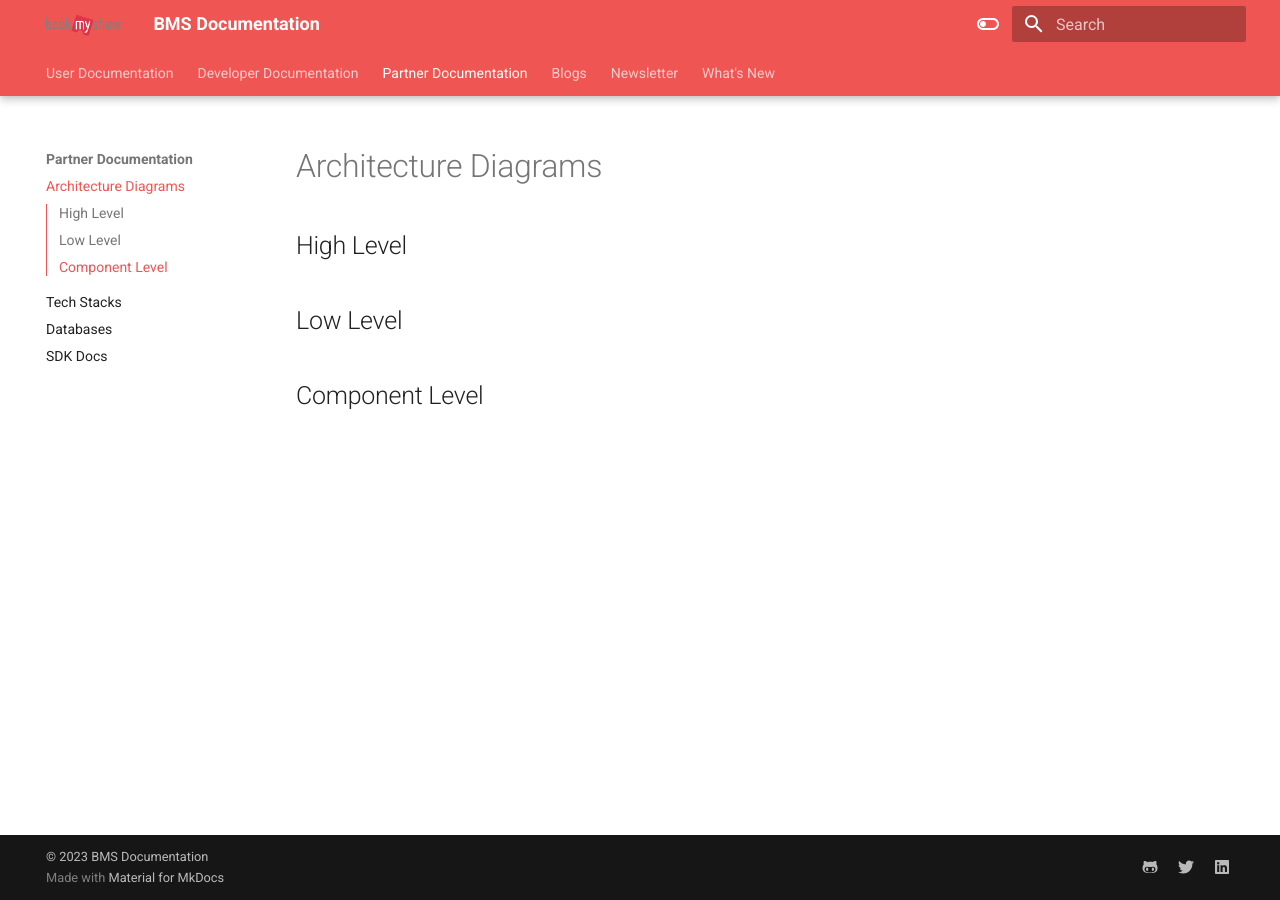
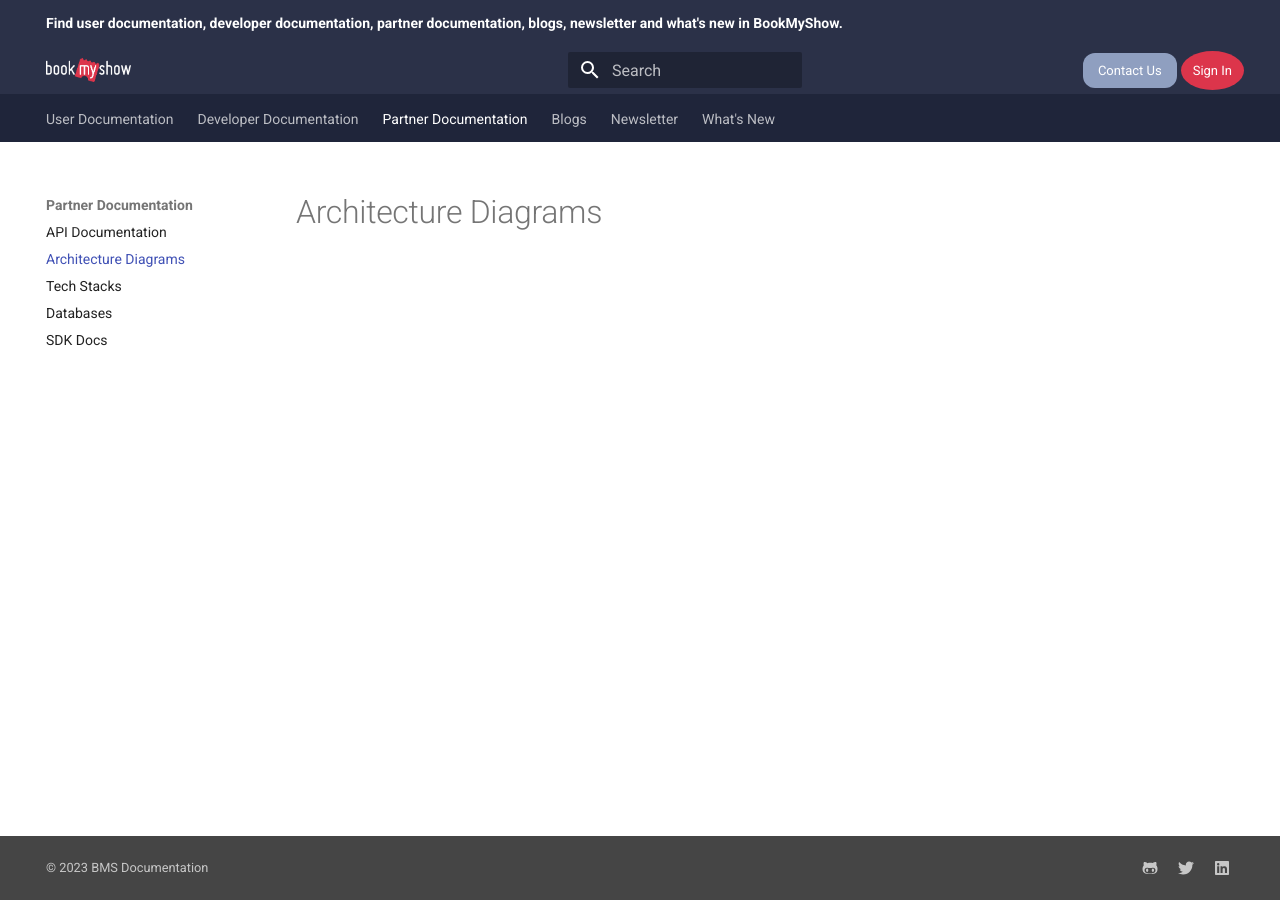
Before and after one commit to BMSDocs/BMSDocs, an MkDocs documentation site: the page built from docs/Partner Documentation/Architecture Diagrams.md, in a window 1280 px wide. Built offline with MkDocs 1.6.1 and Material for MkDocs 9.7.7, drawn with Linux system fonts in a browser that asks for light colours; old or Windows-style settings are respelled for this version of MkDocs.

Commit message:
$Adding changes till 11th April

```diff
--- a/docs/Partner Documentation/Architecture Diagrams.md
+++ b/docs/Partner Documentation/Architecture Diagrams.md
@@ -1,3 +1 @@
-##High Level
-##Low Level
-##Component Level
+title: Architecture Diagrams
--- /dev/null
+++ b/docs/stylesheets/extra.css
@@ -0,0 +1,53 @@
+
+[data-md-color-scheme="bms"] {
+  --md-primary-fg-color:#1F253A;
+  --md-footer-bg-color: #666666;
+}
+
+.md-header{
+  background-color: #2B3148;;
+}
+.md-search{
+  position: absolute;
+  top: 0%;
+  width: 60%;
+  height: 20%;
+}
+.md-button{
+  border-color: #666666;
+}
+.button {
+  background-color: #8f9fc0;
+  border: none;
+  color: white;
+  padding: 10px 15px;
+  text-align: center;
+  text-decoration: none;
+  display: inline-block;
+  font-size: 13px;
+  margin: 2px 2px;
+  cursor: pointer;
+  border-radius: 12px;
+  position: relative;
+}
+.button5{
+  background-color: #DC354B;
+  border: none;
+  color: white;
+  padding: 12px 12px;
+  text-align: center;
+  text-decoration: none;
+  display: inline-block;
+  font-size: 13px;
+  margin: 2px 2px;
+  cursor: pointer;
+  border-radius: 80%;}
+.md-banner {
+    position: sticky;
+    inset-inline: 0;
+    top: 0;
+    z-index: 4;
+    display: block;
+    color: var(--md-primary-bg-color);
+    background-color: #2B3148;
+}
--- a/mkdocs.yml
+++ b/mkdocs.yml
@@ -1,11 +1,12 @@
-site_name: BMS Documentation
+site_name: " "
+site_url: https://in.linkedin.com/company/bookmyshow
 theme:
   name: material
-  favicon: assets\favicon.ico
-  logo: assets\logo.png
+  custom_dir: overrides
+  favicon: assets/favicon.ico
+  logo: assets/logo.png
   features:
     - navigation.tabs
-    - navigation.tabs.sticky
     - navigation.sections
     - toc.integrate
     - navigation.top
@@ -14,22 +15,15 @@
     - content.tabs.link
     - content.code.annotation
     - content.code.copy
+    - header.autohide #When autohiding is enabled, the header is automatically hidden when the user scrolls past a certain threshold, leaving more space for content.
   language: en
   palette:
-    - scheme: default
-      toggle:
-        icon: material/toggle-switch-off-outline
-        name: Switch to dark mode
-      primary: red
-      accent: purple
-    - scheme: slate
-      toggle:
-        icon: material/toggle-switch
-        name: Switch to light mode
-      primary: red
-      accent: lime
+    scheme: bms
 
+extra_css:
+  - stylesheets/extra.css
 extra:
+  generator: false
   social:
     - icon: fontawesome/brands/github-alt
       link: https://github.com/BMSDocs
@@ -41,6 +35,8 @@
 markdown_extensions:
   - pymdownx.highlight:
       anchor_linenums: true
+  - attr_list
+  - md_in_html
   - pymdownx.inlinehilite
   - pymdownx.snippets
   - admonition
@@ -51,34 +47,31 @@
   - pymdownx.superfences
   - pymdownx.mark
   - attr_list
-  - pymdownx.emoji:
-      emoji_index: !!python/name:materialx.emoji.twemoji
-      emoji_generator: !!python/name:materialx.emoji.to_svg
 
 nav:
-  - User Documentation :
-    - User Documentation\BMS Overview.md
-    - User Documentation\User Guides.md
-    - User Documentation\Quick Reference Guides.md
-    - User Documentation\FAQ's.md
-    - User Documentation\Video Tutorials.md
-  - Developer Documentation:
-    - Developer Documentation\Architecture Diagrams.md
-    - Developer Documentation\Tech Stacks.md
-    - Developer Documentation\Databases.md
-    - Developer Documentation\SDK Docs.md
-  - Partner Documentation:
-    - Partner Documentation\Architecture Diagrams.md
-    - Partner Documentation\Tech Stacks.md
-    - Partner Documentation\Databases.md
-    - Partner Documentation\SDK Docs.md
-  - Blogs:
-    - Blogs\Blogs.md
-  - Newsletter:
-    - Newsletter\Newsletter JFM.md
-  - What's New:
-    - What's New\SPICE.md
-    - What's New\New Tech Features.md
-
+    - User Documentation :
+      - User Documentation/User Documentation.md
+      - User Documentation/User Guides.md
+      - User Documentation/Quick Reference Guides.md
+      - User Documentation/FAQ's.md
+      - User Documentation/Video Tutorials.md
+    - Developer Documentation:
+      - Developer Documentation/index.md
+      - Developer Documentation/Tech Stacks.md
+      - Developer Documentation/Databases.md
+      - Developer Documentation/SDK Docs.md
+    - Partner Documentation:
+      - Partner Documentation/API Documentation.md
+      - Partner Documentation/Architecture Diagrams.md
+      - Partner Documentation/Tech Stacks.md
+      - Partner Documentation/Databases.md
+      - Partner Documentation/SDK Docs.md
+    - Blogs:
+      - Blogs/Blogs.md
+    - Newsletter:
+      - Newsletter/Newsletter.md
+    - What's New:
+      - What's New/SPICE.md
+      - What's New/New Tech Features.md
 copyright: |
   &copy; 2023 <a href="https://github.com/BMSDocs"  target="_blank" rel="noopener">BMS Documentation</a>
--- /dev/null
+++ b/overrides/main.html
@@ -0,0 +1,175 @@
+{% extends "base.html" %}
+
+{% block announce %}
+<b>Find user documentation, developer documentation, partner documentation, blogs, newsletter and what's new in BookMyShow. </b>
+{% endblock %}
+
+
+{% block header %}
+      <!--
+  Copyright (c) 2016-2023 Martin Donath <martin.donath@squidfunk.com>
+
+  Permission is hereby granted, free of charge, to any person obtaining a copy
+  of this software and associated documentation files (the "Software"), to
+  deal in the Software without restriction, including without limitation the
+  rights to use, copy, modify, merge, publish, distribute, sublicense, and/or
+  sell copies of the Software, and to permit persons to whom the Software is
+  furnished to do so, subject to the following conditions:
+
+  The above copyright notice and this permission notice shall be included in
+  all copies or substantial portions of the Software.
+
+  THE SOFTWARE IS PROVIDED "AS IS", WITHOUT WARRANTY OF ANY KIND, EXPRESS OR
+  IMPLIED, INCLUDING BUT NOT LIMITED TO THE WARRANTIES OF MERCHANTABILITY,
+  FITNESS FOR A PARTICULAR PURPOSE AND NON-INFRINGEMENT. IN NO EVENT SHALL THE
+  AUTHORS OR COPYRIGHT HOLDERS BE LIABLE FOR ANY CLAIM, DAMAGES OR OTHER
+  LIABILITY, WHETHER IN AN ACTION OF CONTRACT, TORT OR OTHERWISE, ARISING
+  FROM, OUT OF OR IN CONNECTION WITH THE SOFTWARE OR THE USE OR OTHER DEALINGS
+  IN THE SOFTWARE.
+-->
+
+<!-- Determine base classes -->
+{% set class = "md-header" %}
+{% if "navigation.tabs.sticky" in features %}
+  {% set class = class ~ " md-header--shadow md-header--lifted" %}
+{% elif "navigation.tabs" not in features %}
+  {% set class = class ~ " md-header--shadow" %}
+{% endif %}
+
+<!-- Header -->
+<header class="{{ class }}" data-md-component="header">
+  <nav
+    class="md-header__inner md-grid"
+    aria-label="{{ lang.t('header') }}"
+  >
+
+    <!-- Link to home -->
+    <a
+      href="{{ config.extra.homepage | d(nav.homepage.url, true) | url }}"
+      title="{{ config.site_name | e }}"
+      class="md-header__button md-logo"
+      aria-label="{{ config.site_name }}"
+      data-md-component="logo"
+    >
+      {% include "partials/logo.html" %}
+    </a>
+
+    <!-- Button to open drawer -->
+    <label class="md-header__button md-icon" for="__drawer">
+      {% include ".icons/material/menu" ~ ".svg" %}
+    </label>
+
+    <!-- Header title -->
+    <div class="md-header__title" data-md-component="header-title">
+      <div class="md-header__ellipsis">
+        <div class="md-header__topic">
+          <span class="md-ellipsis">
+            {{ config.site_name }}
+          </span>
+        </div>
+        <div class="md-header__topic" data-md-component="header-topic">
+          <span class="md-ellipsis">
+            {% if page.meta and page.meta.title %}
+              {{ page.meta.title }}
+            {% else %}
+              {{ page.title }}
+            {% endif %}
+          </span>
+        </div>
+      </div>
+    </div>
+
+    <!-- Color palette -->
+    {% if not config.theme.palette is mapping %}
+      <form class="md-header__option" data-md-component="palette">
+        {% for option in config.theme.palette %}
+          {% set scheme = option.scheme | d("default", true) %}
+          <input
+            class="md-option"
+            data-md-color-media="{{ option.media }}"
+            data-md-color-scheme="{{ scheme | replace(' ', '-') }}"
+            data-md-color-primary="{{ option.primary | replace(' ', '-') }}"
+            data-md-color-accent="{{ option.accent | replace(' ', '-') }}"
+            {% if option.toggle %}
+              aria-label="{{ option.toggle.name }}"
+            {% else  %}
+              aria-hidden="true"
+            {% endif %}
+            type="radio"
+            name="__palette"
+            id="__palette_{{ loop.index }}"
+          />
+          {% if option.toggle %}
+            <label
+              class="md-header__button md-icon"
+              title="{{ option.toggle.name }}"
+              for="__palette_{{ loop.index0 or loop.length }}"
+              hidden
+            >
+              {% include ".icons/" ~ option.toggle.icon ~ ".svg" %}
+            </label>
+          {% endif %}
+        {% endfor %}
+      </form>
+    {% endif %}
+
+    <!-- Site language selector -->
+    {% if config.extra.alternate %}
+      <div class="md-header__option">
+        <div class="md-select">
+          {% set icon = config.theme.icon.alternate or "material/translate" %}
+          <button
+            class="md-header__button md-icon"
+            aria-label="{{ lang.t('select.language') }}"
+          >
+            {% include ".icons/" ~ icon ~ ".svg" %}
+          </button>
+          <div class="md-select__inner">
+            <ul class="md-select__list">
+              {% for alt in config.extra.alternate %}
+                <li class="md-select__item">
+                  <a
+                    href="{{ alt.link | url }}"
+                    hreflang="{{ alt.lang }}"
+                    class="md-select__link"
+                  >
+                    {{ alt.name }}
+                  </a>
+                </li>
+              {% endfor %}
+            </ul>
+          </div>
+        </div>
+      </div>
+    {% endif %}
+    <a href="https://in.bookmyshow.com/explore/home/mumbai" class="button">Contact Us</a>
+    <a href="https://in.bookmyshow.com/explore/home/mumbai"><button class="button button5">Sign In</button></a>
+
+
+
+    <!-- Button to open search modal -->
+    {% if "material/search" in config.plugins %}
+      <label class="md-header__button md-icon" for="__search">
+        {% include ".icons/material/magnify.svg" %}
+      </label>
+
+      <!-- Search interface -->
+      {% include "partials/search.html" %}
+    {% endif %}
+
+    <!-- Repository information -->
+    {% if config.repo_url %}
+      <div class="md-header__source">
+        {% include "partials/source.html" %}
+      </div>
+    {% endif %}
+</nav>
+
+  <!-- Navigation tabs (sticky) -->
+  {% if "navigation.tabs.sticky" in features %}
+    {% if "navigation.tabs" in features %}
+      {% include "partials/tabs.html" %}
+    {% endif %}
+  {% endif %}
+</header>
+{% endblock %}
```
Also changed, not shown: docs/Developer Documentation/Architecture Diagrams.md (deleted, +0 -4 lines), docs/Developer Documentation/index.md (added, +9 -0 lines), docs/Newsletter/Newsletter JFM.md (deleted, +0 -2 lines), docs/Newsletter/Newsletter.md (added, +27 -0 lines), docs/User Documentation/BMS Overview.md (deleted, +0 -2 lines), docs/User Documentation/FAQ's.md (+31 -0 lines), docs/User Documentation/User Documentation.md (added, +2 -0 lines), docs/What's New/SPICE.md (+1 -0 lines), docs/index.md (added, +8 -0 lines), docs/What's New/spice.png (added), docs/assets/SPICE images/image.png (added), docs/assets/logo.png, docs/assets/messages.png (added), 1 other file.
